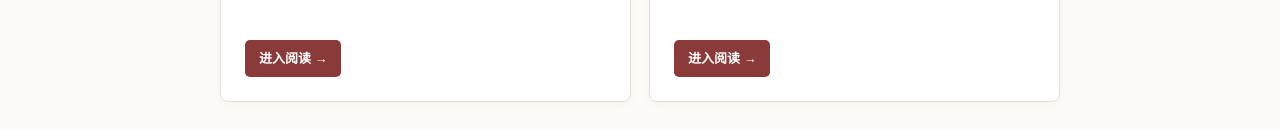
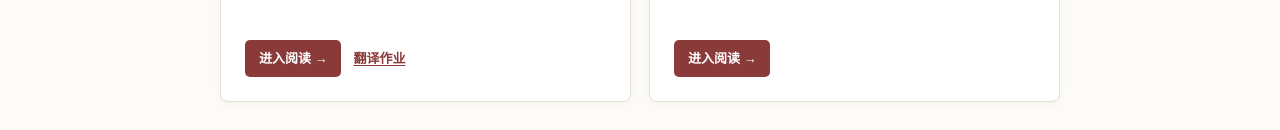
Before and after one commit to white-drizzle/unit-01-text-a-bilingual, a plain HTML site: page index.html in a window 1280 px wide. Shown: the part 436-566 px from the top of the page. Drawn offline with Linux system fonts and the light colour scheme.

Commit message:
Add Unit 1 translation exercises to the course index

```diff
--- a/index.html
+++ b/index.html
@@ -103,7 +103,7 @@
         <p class="unit-number">UNIT 01 · TEXT A</p>
         <h3>孟子的哲学思想与人类命运共同体理念</h3>
         <p class="english" lang="en">Mencius' Philosophical Thought and the Concept of the Community with a Shared Future for Mankind</p>
-        <a class="action" href="unit-01/index.html" aria-label="阅读第一单元 Text A：孟子的哲学思想与人类命运共同体理念">进入阅读 <span aria-hidden="true">→</span></a>
+        <div style="display:flex;flex-wrap:wrap;align-items:center;gap:8px 12px;margin-top:auto"><a class="action" href="unit-01/index.html" aria-label="阅读第一单元 Text A：孟子的哲学思想与人类命运共同体理念">进入阅读 <span aria-hidden="true">→</span></a><a class="homework-link" href="unit-01/translation.html" style="color:#8b3a3a;text-underline-offset:.18em;font:600 13px/1.5 system-ui,sans-serif">翻译作业</a></div>
       </article>
       <article class="unit">
         <p class="unit-number">UNIT 02 · TEXT A</p>
```
